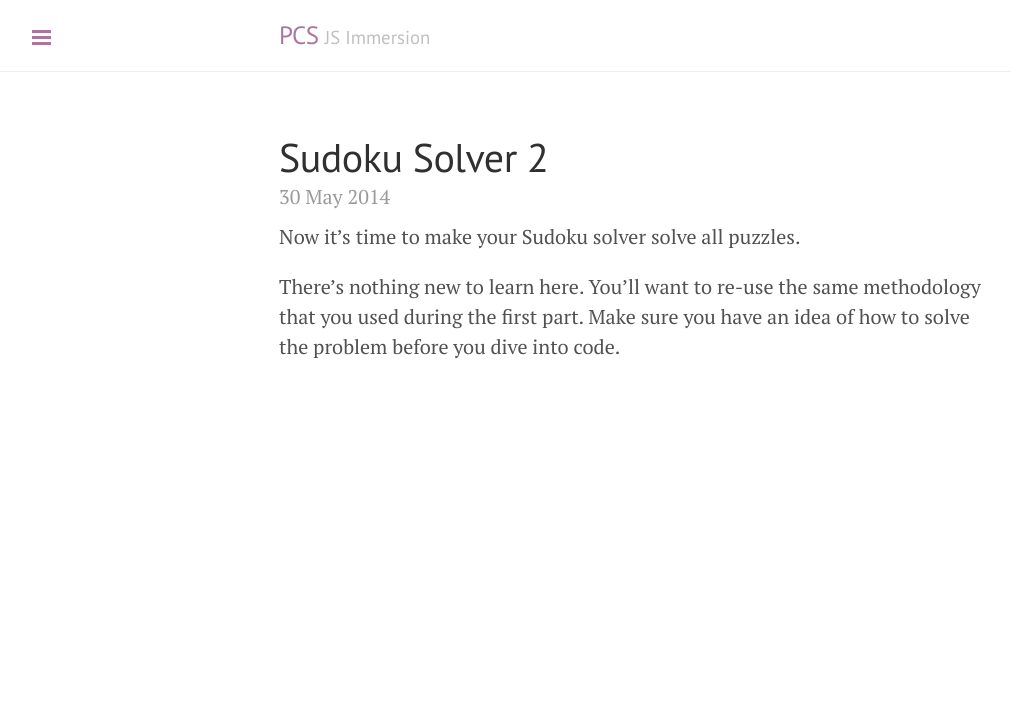
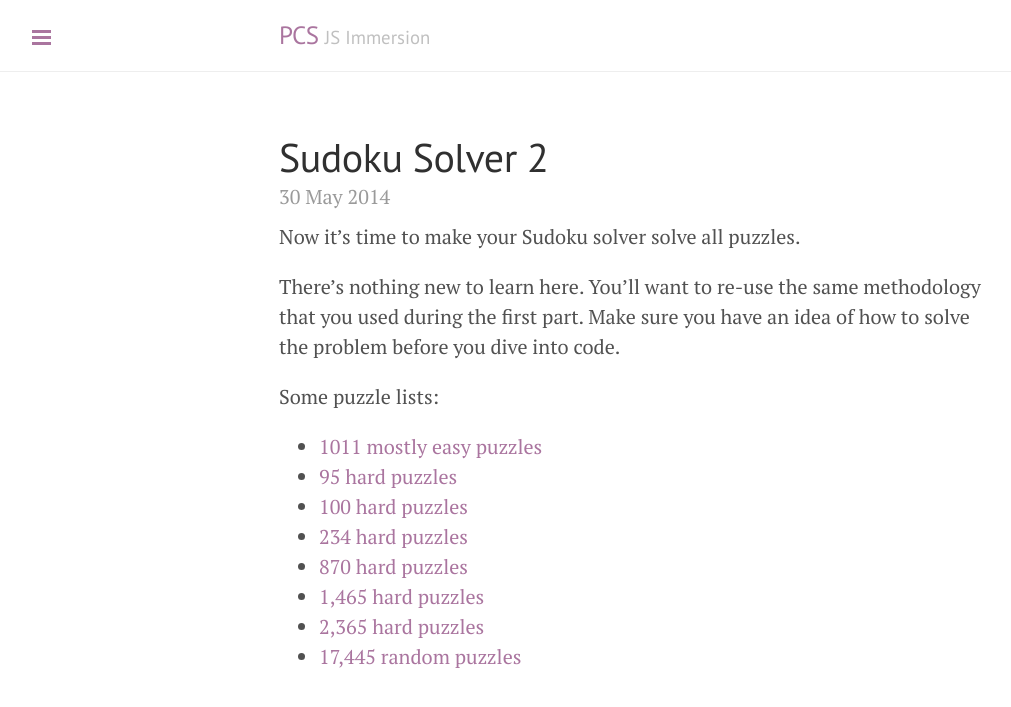
Before and after one commit to wbyoung/jsi, a Jekyll site: the page built from _posts/00-03-04-sudoku-all.md, in a window 1280 px wide. Shown: the top 707 px of the page, without its empty margins (1-1012 px from the left). Built offline with Jekyll 4.4.1, drawn with Linux system fonts in a browser that asks for light colours; nearby versions of some CDN libraries; Markdown is read by kramdown in place of the engine named in the settings.

Commit message:
Puzzle lists.

```diff
--- a/_config.yml
+++ b/_config.yml
@@ -18,4 +18,4 @@ author:
   url:            https://twitter.com/wbyoung
 
 # Custom vars
-version:          1.0.14
+version:          1.0.15
--- a/_posts/00-03-04-sudoku-all.md
+++ b/_posts/00-03-04-sudoku-all.md
@@ -10,3 +10,28 @@ Now it's time to make your Sudoku solver solve all puzzles.
 There's nothing new to learn here. You'll want to re-use the same
 methodology that you used during the first part. Make sure you have an idea of
 how to solve the problem before you dive into code.
+
+Some puzzle lists:
+
+ - [1011 mostly easy puzzles][puzzles-easy]
+ - [95 hard puzzles][puzzles-hard-95]
+ - [100 hard puzzles][puzzles-hard-100]
+ - [234 hard puzzles][puzzles-hard-234]
+ - [870 hard puzzles][puzzles-hard-870]
+ - [1,465 hard puzzles][puzzles-hard-1465]
+ - [2,365 hard puzzles][puzzles-hard-2365]
+ - [17,445 random puzzles][puzzles-huge]
+
+{% comment %}
+These puzzles are all in the public domain and come from:
+http://magictour.free.fr/sudoku.htm
+{% endcomment %}
+
+[puzzles-easy]: http://magictour.free.fr/msk_009
+[puzzles-hard-95]: http://magictour.free.fr/top95
+[puzzles-hard-100]: http://magictour.free.fr/top100
+[puzzles-hard-234]: http://magictour.free.fr/topn234
+[puzzles-hard-870]: http://magictour.free.fr/top870
+[puzzles-hard-1465]: http://magictour.free.fr/top1465
+[puzzles-hard-2365]: http://magictour.free.fr/top2365
+[puzzles-huge]: http://magictour.free.fr/subig20
```
